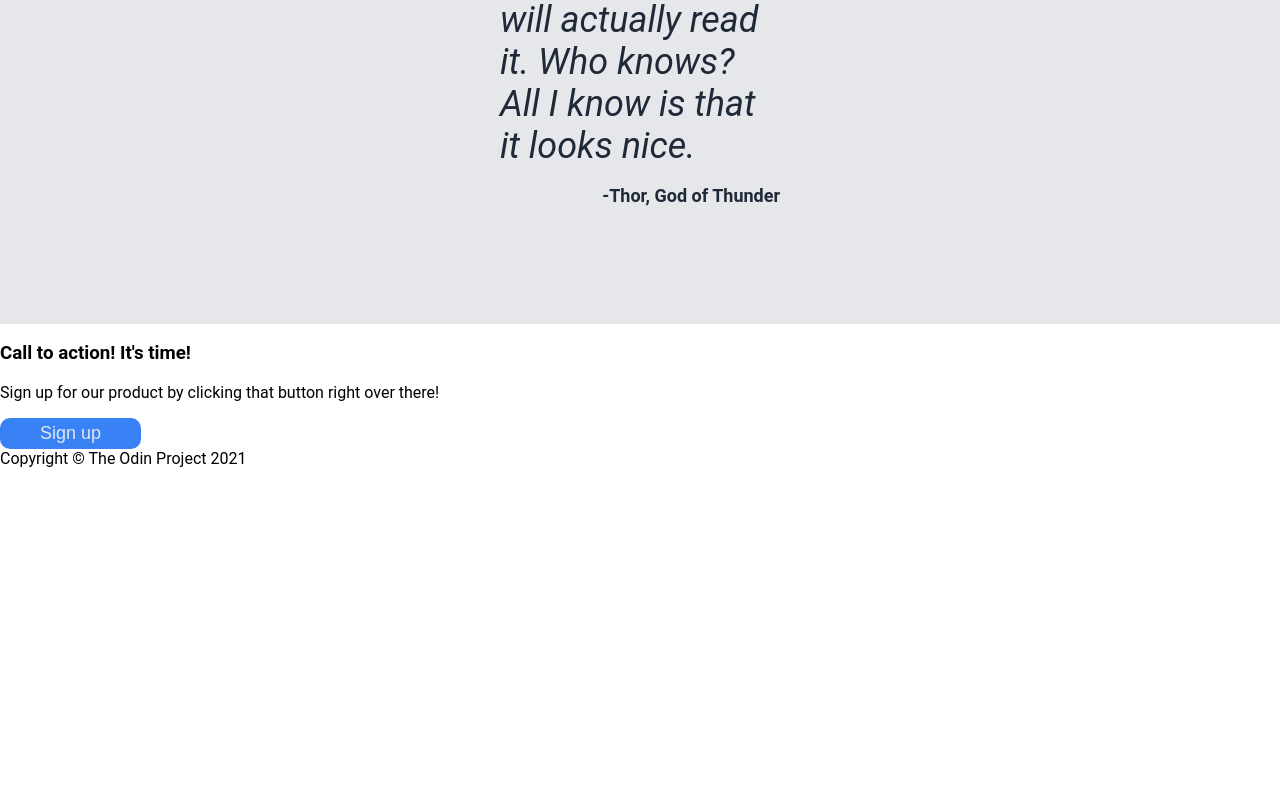
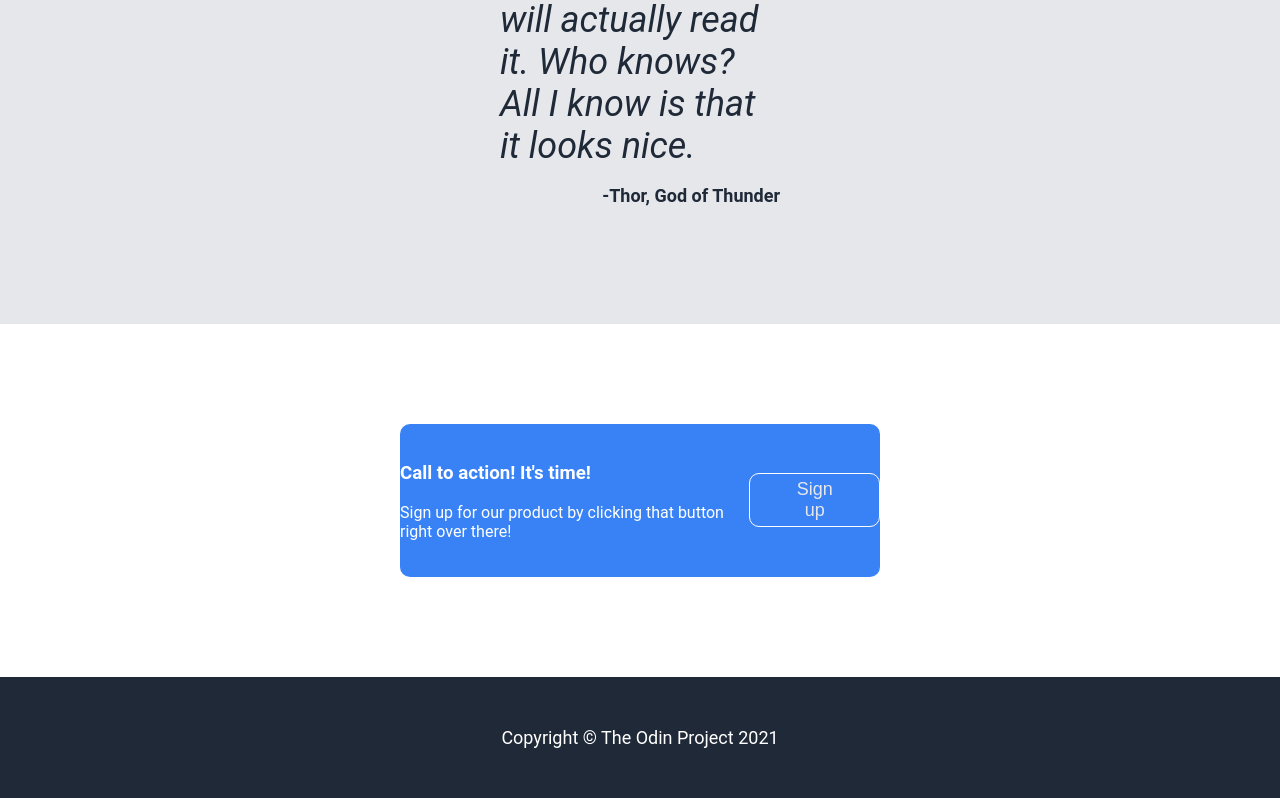
Before and after one commit to dZyad/odin-landing-page, a plain HTML site: page index.html in a window 1280 px wide. Shown: the part 1445-2243 px from the top of the page. Before the commit the page ends 1913 px from the top, so only its background shows below. Drawn offline with Linux system fonts and the light colour scheme.

Commit message:
Add Style to Closing and Footer Section

```diff
--- a/index.html
+++ b/index.html
@@ -62,6 +62,6 @@
       </div>
       <button class="sign-up">Sign up</button>
     </div>
-    <div class="footer">Copyright © The Odin Project 2021</div>
+    <footer>Copyright © The Odin Project 2021</footer>
   </body>
 </html>
--- a/styles.css
+++ b/styles.css
@@ -6,7 +6,8 @@ body {
 }
 
 .header,
-.main {
+.main,
+footer {
   background-color: #1f2937;
 }
 
@@ -124,3 +125,25 @@ button {
     font-size: 18px;
     text-align: right;
 }
+
+.closing  {
+    border-radius: 10px;
+    background-color: #3882f6;
+    display: flex;
+    justify-content: space-around;
+    align-items: center;
+    margin: 100px 400px;
+    padding: 20px 0;
+    color: #fff;
+}
+
+.closing button {
+    border: 1px solid white;
+}
+
+footer {
+    color: white;
+    font-size: 18px;
+    padding: 50px;
+    text-align: center;
+}
```
